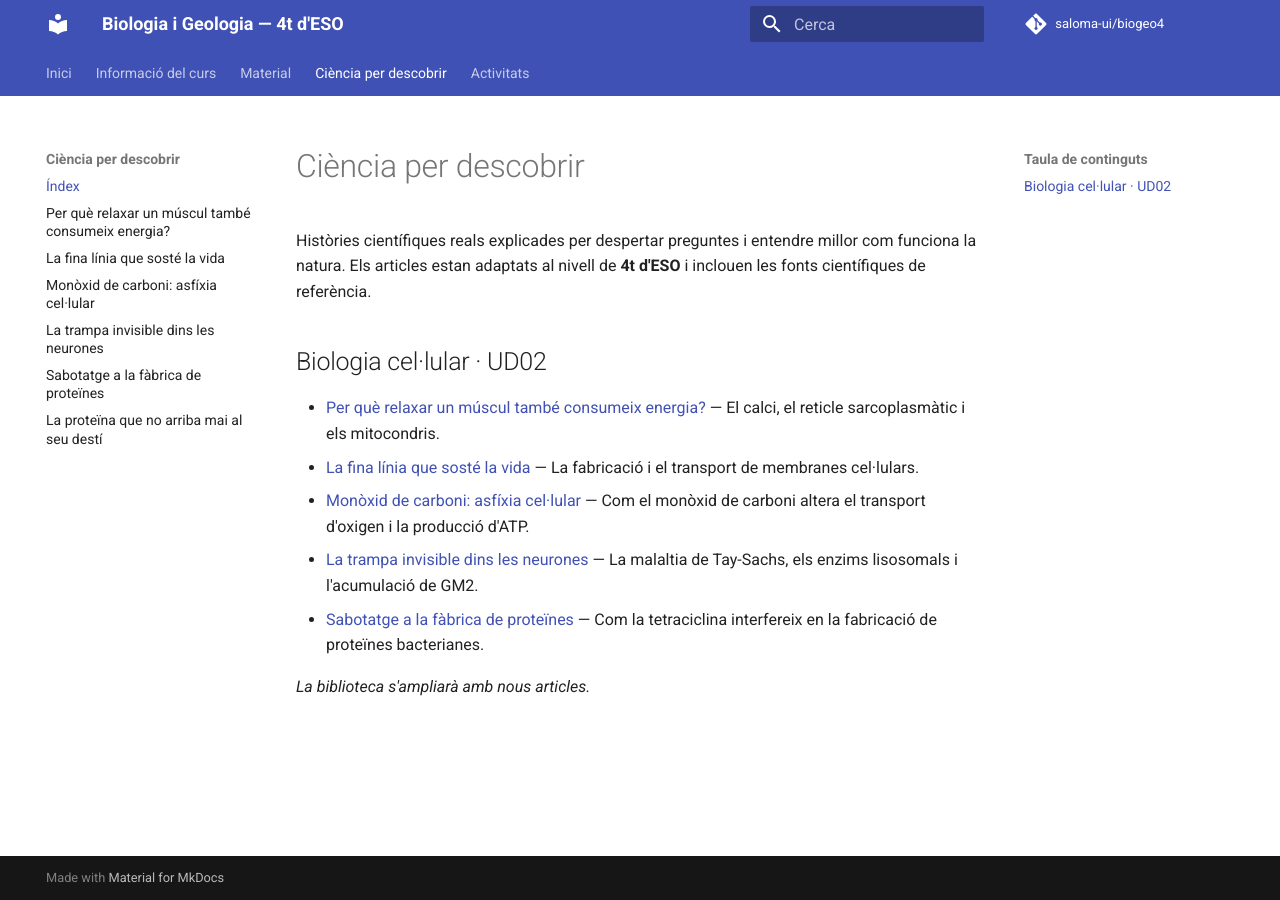
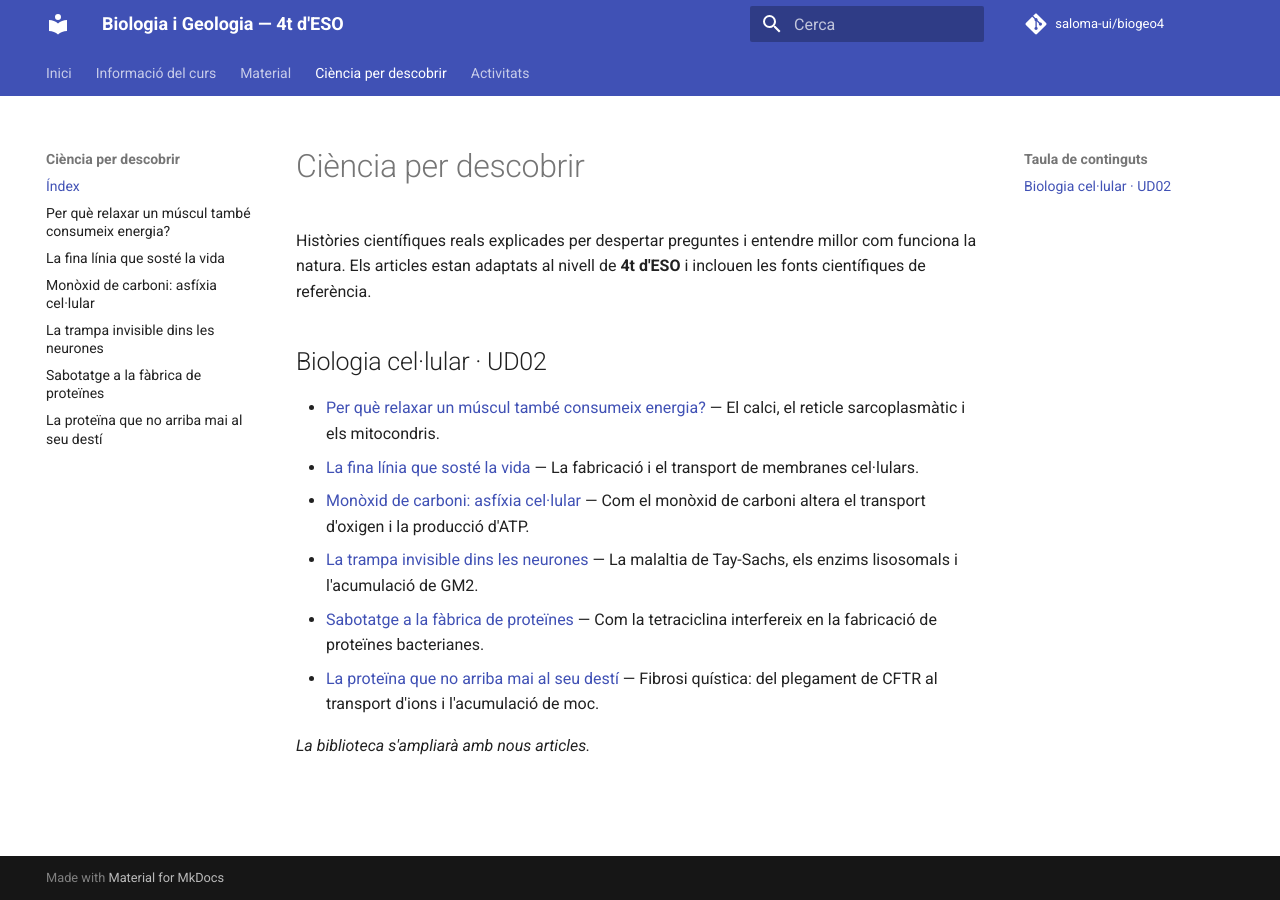
Before and after one commit to saloma-ui/biogeo4, an MkDocs documentation site: the page built from docs/divulgacio/index.md, in a window 1280 px wide. Built offline with MkDocs 1.6.1 and Material for MkDocs 9.7.7, drawn with Linux system fonts in a browser that asks for light colours; comment, search, counter and statistics services are not loaded.

Commit message:
Inclou l'article de fibrosi quística a l'índex

```diff
--- a/docs/divulgacio/index.md
+++ b/docs/divulgacio/index.md
@@ -9,5 +9,6 @@ Històries científiques reals explicades per despertar preguntes i entendre mil
 - [Monòxid de carboni: asfíxia cel·lular](ud02/03-gas-invisible.md) — Com el monòxid de carboni altera el transport d'oxigen i la producció d'ATP.
 - [La trampa invisible dins les neurones](ud02/04-trampa-neurones.md) — La malaltia de Tay-Sachs, els enzims lisosomals i l'acumulació de GM2.
 - [Sabotatge a la fàbrica de proteïnes](ud02/05-sabotatge-proteines.md) — Com la tetraciclina interfereix en la fabricació de proteïnes bacterianes.
+- [La proteïna que no arriba mai al seu destí](ud02/06-proteina-cftr.md) — Fibrosi quística: del plegament de CFTR al transport d'ions i l'acumulació de moc.
 
 *La biblioteca s'ampliarà amb nous articles.*
```
